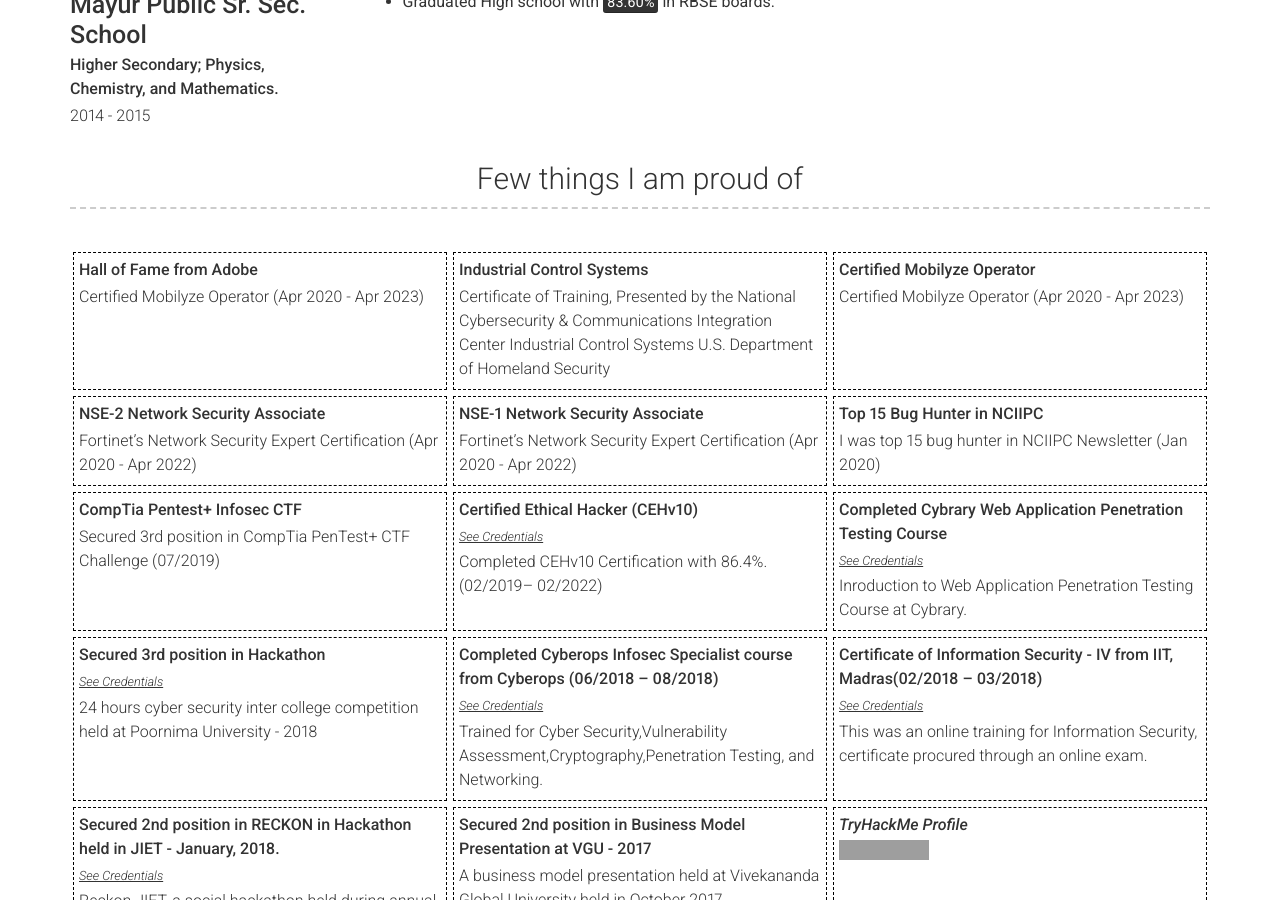
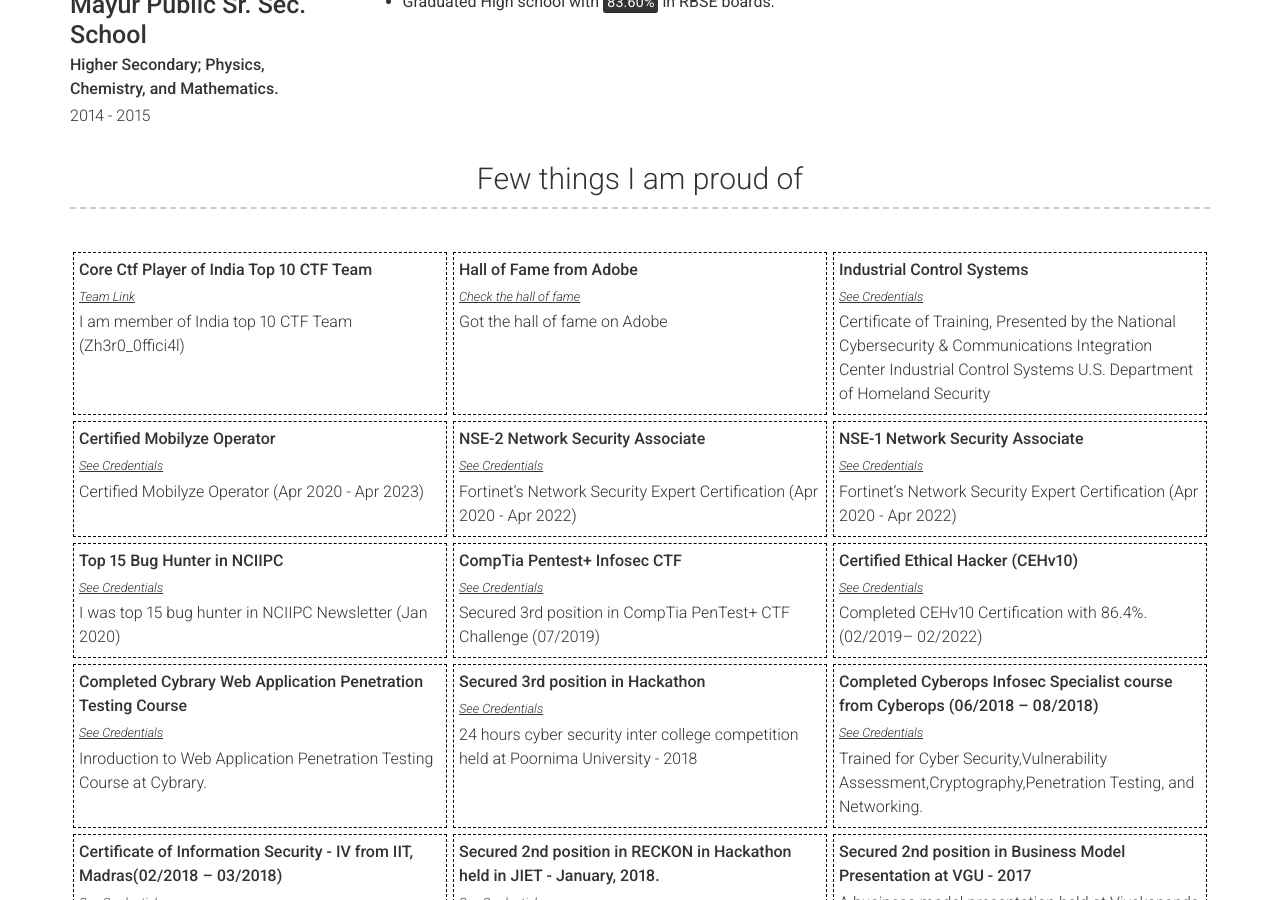
Before and after one commit to mohitkhemchandani/mohitkhemchandani.github.io, a Jekyll site: the page built from index.md, in a window 1280 px wide and 900 px high, scrolled down 1960 px. Built offline with Jekyll 4.4.1, drawn with Linux system fonts in a browser that asks for light colours; grey boxes are pictures that could not be loaded.

Commit message:
Update achievements.yml

```diff
--- a/_data/achievements.yml
+++ b/_data/achievements.yml
@@ -1,13 +1,19 @@
 # Project template
+- name: Core Ctf Player of India Top 10 CTF Team
+  link: https://ctftime.org/team/116018
+  link_name: Team Link
+  description:
+    I am member of India top 10 CTF Team (Zh3r0_0ffici4l)
+
 - name: Hall of Fame from Adobe
   link: https://helpx.adobe.com/security/acknowledgements.html
-  link_name:
+  link_name: Check the hall of fame
   description:
-    Certified Mobilyze Operator (Apr 2020 - Apr 2023)
+    Got the hall of fame on Adobe
 
 - name: Industrial Control Systems
   link: https://drive.google.com/file/d/1yZriD0zk55ye9Q-G_uH166ELt_xb7P0-/view?usp=sharing
-  link_name:
+  link_name: See Credentials
   description:
     Certificate of Training, Presented by the
     National Cybersecurity & Communications Integration Center
@@ -16,31 +22,31 @@
 
 - name: Certified Mobilyze Operator
   link: https://drive.google.com/file/d/116Z8G70lvNuK2e3qqgIGjMXZIrmyinCQ/view?usp=sharing
-  link_name:
+  link_name: See Credentials
   description:
     Certified Mobilyze Operator (Apr 2020 - Apr 2023)
 
 - name: NSE-2 Network Security Associate
   link: https://drive.google.com/file/d/13F8hJUICBWAg31Nk8Np7UPvJyt_PzjC8/view?usp=sharing
-  link_name:
+  link_name: See Credentials
   description:
     Fortinet's Network Security Expert Certification (Apr 2020 - Apr 2022)
 
 - name: NSE-1 Network Security Associate
   link: https://drive.google.com/file/d/14aNaym_HQtE5eaaxX22RWRxbg3p02Vhg/view?usp=sharing
-  link_name:
+  link_name: See Credentials
   description:
     Fortinet's Network Security Expert Certification (Apr 2020 - Apr 2022)
 
 - name: Top 15 Bug Hunter in NCIIPC
   link: https://nciipc.gov.in/documents/NCIIPC_Newsletter_Jan20.pdf
-  link_name:
+  link_name: See Credentials
   description:
     I was top 15 bug hunter in NCIIPC Newsletter (Jan 2020)
 
 - name: CompTia Pentest+ Infosec CTF
   link: tryhackme.com/room/Infosec
-  link_name:
+  link_name: See Credentials
   description:
     Secured 3rd position in CompTia PenTest+ CTF Challenge (07/2019)
 
```
